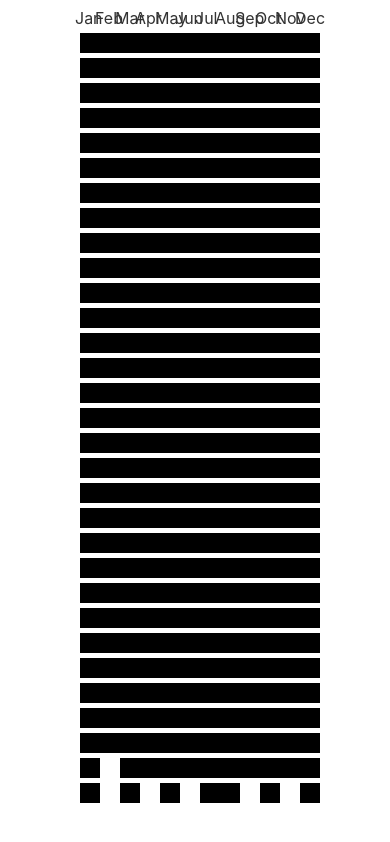
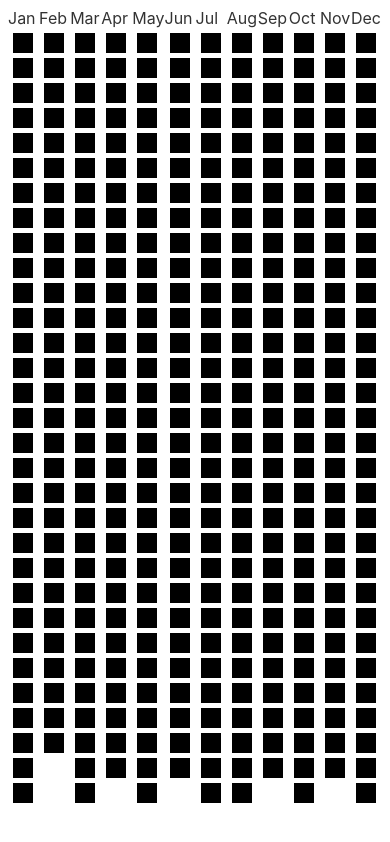
Before and after one commit to jflam/everyday, a Svelte app: page / in a window 390 px wide. Built offline with nearby package versions, Linux system fonts and the light colour scheme.

Commit message:
responsive calendar css table

```diff
--- a/src/App.svelte
+++ b/src/App.svelte
@@ -6,13 +6,14 @@
 	3. DONE Refactor day component into day.svelte file and import into app.svelte
 	4. DONE Write a loop to create a month's worth of day components
 	5. DONE Write a loop to create a year's worth of day components
-	6. Make CSS table responsive
-	7. Add a Svelte store for persisting the state of those components
-	8. Wire up the Svelte store to local browser storage
-	9. Create some designs for the 365 calendar (perhaps modeled after the github activity tracker)
-	10. Add routes that accomodate different goals (e.g., floss or cook meal)
-	11. Add a way to synchronize user state to an OAuth based file store, e.g., Dropbox or OneDrive
-	12. Add a way to synchronize user state to Fluid Framework and repackage app as a Fluid component
+	6. DONE Make CSS table responsive
+	7. Make CSS table printable
+	8. Add a Svelte store for persisting the state of those components
+	9. Wire up the Svelte store to local browser storage
+	10. Create some designs for the 365 calendar (perhaps modeled after the github activity tracker)
+	11. Add routes that accomodate different goals (e.g., floss or cook meal)
+	12. Add a way to synchronize user state to an OAuth based file store, e.g., Dropbox or OneDrive
+	13. Add a way to synchronize user state to Fluid Framework and repackage app as a Fluid component
 -->
 
 <script>
@@ -43,24 +44,14 @@ const daysInJan = daysInMonth(1, year);
 
 <style>
 	div {
-		display: table;
+		display: flex;
 		width: 100%;
 		table-layout: fixed;
 	}
-
 	div > div {
 		display: table-cell;
-		min-width: 50px;
-		width: 50%;
 	}
     main {
-            max-width: 240px;
-            margin: 0 auto;
+        margin: 0 auto;
     }
-
-	@media (min-width: 640px) {
-		main {
-			max-width: none;
-		}
-	}
 </style>
```
